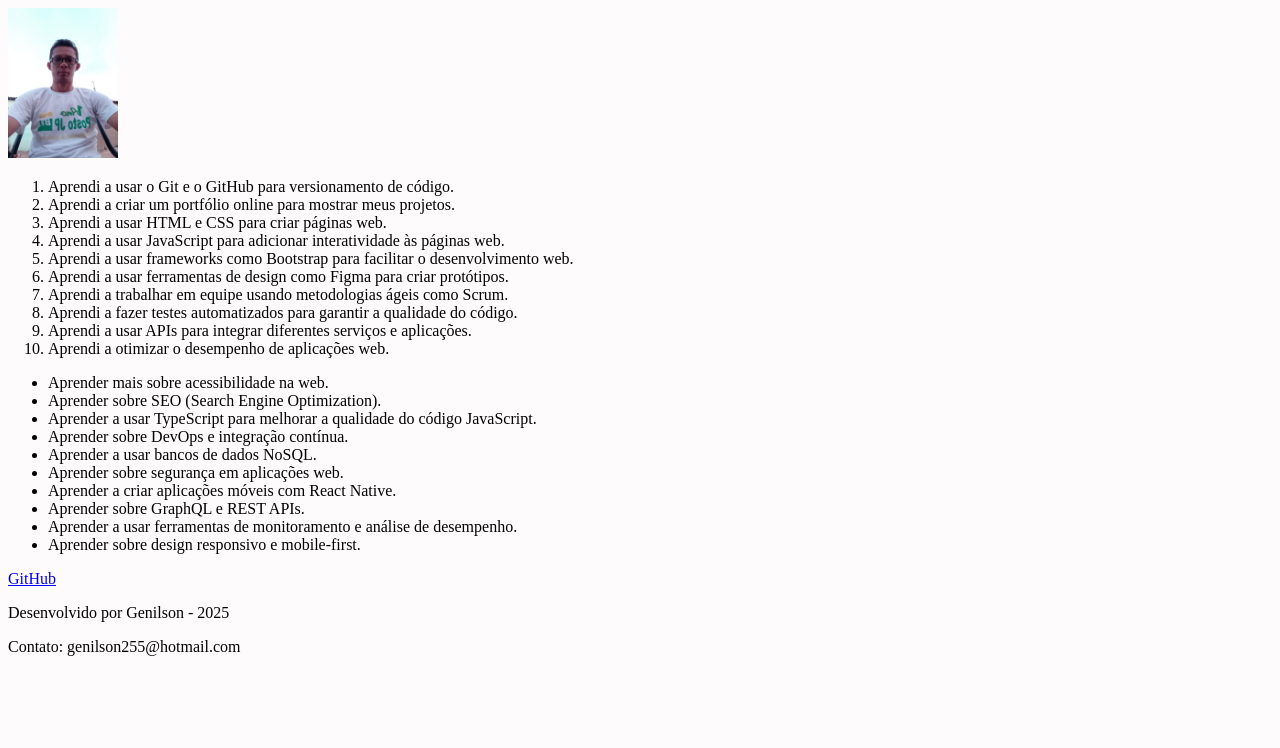
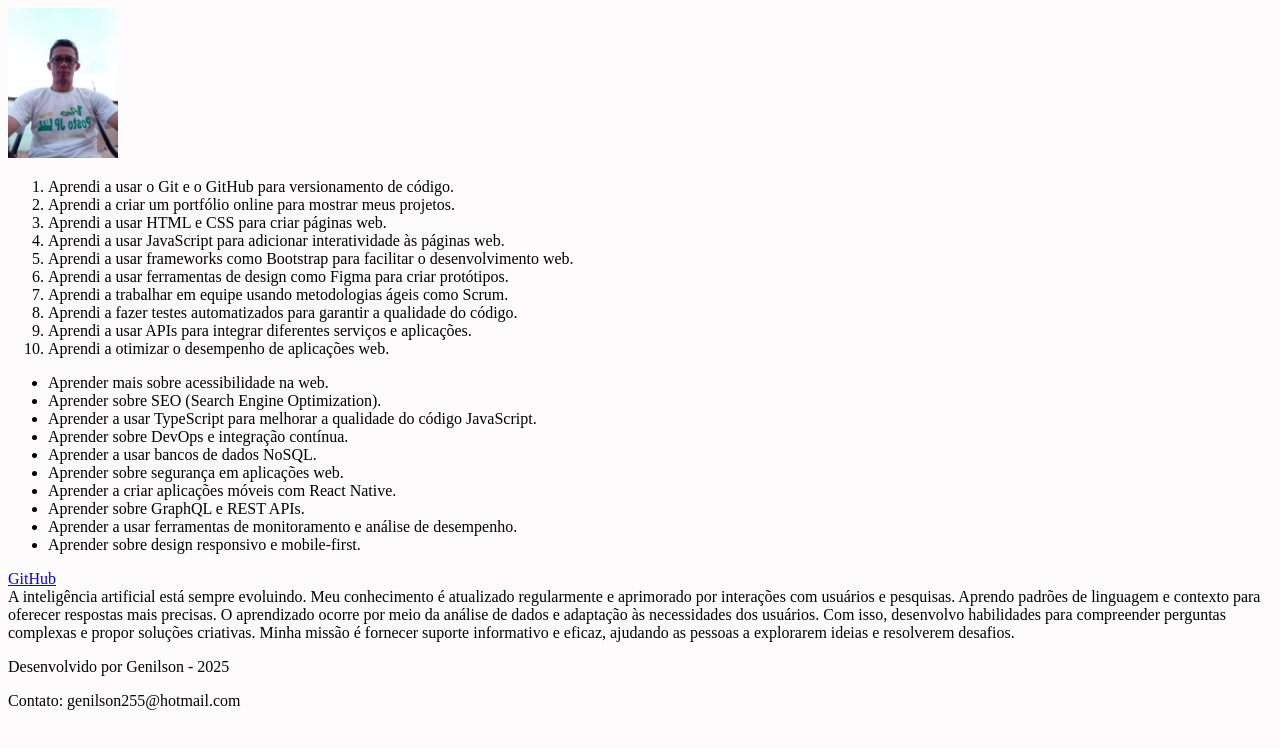
Before and after one commit to genilson-dev/lessons-leardned, a website: page index.html in a window 1280 px wide. Drawn offline with Linux system fonts and the light colour scheme.

Commit message:
Add Teste a semântica da sua página está aprovada pelo site CodeSniffer

```diff
--- a/index.html
+++ b/index.html
@@ -61,9 +61,19 @@
       <li>Aprender sobre design responsivo e mobile-first.</li>
     </ul>
     <nav>
-        <a href="https://github.com/genilson-dev" target="_blank">GitHub</a>
+      <a href="https://github.com/genilson-dev" target="_blank">GitHub</a>
+    </nav>
+    <article>
+      A inteligência artificial está sempre evoluindo. Meu conhecimento é
+      atualizado regularmente e aprimorado por interações com usuários e
+      pesquisas. Aprendo padrões de linguagem e contexto para oferecer respostas
+      mais precisas. O aprendizado ocorre por meio da análise de dados e
+      adaptação às necessidades dos usuários. Com isso, desenvolvo habilidades
+      para compreender perguntas complexas e propor soluções criativas. Minha
+      missão é fornecer suporte informativo e eficaz, ajudando as pessoas a
+      explorarem ideias e resolverem desafios.
+    </article>
 
-    </nav>
     <footer id="rodape">
       <p>Desenvolvido por Genilson - 2025</p>
       <p>Contato: genilson255@hotmail.com</p>
```
